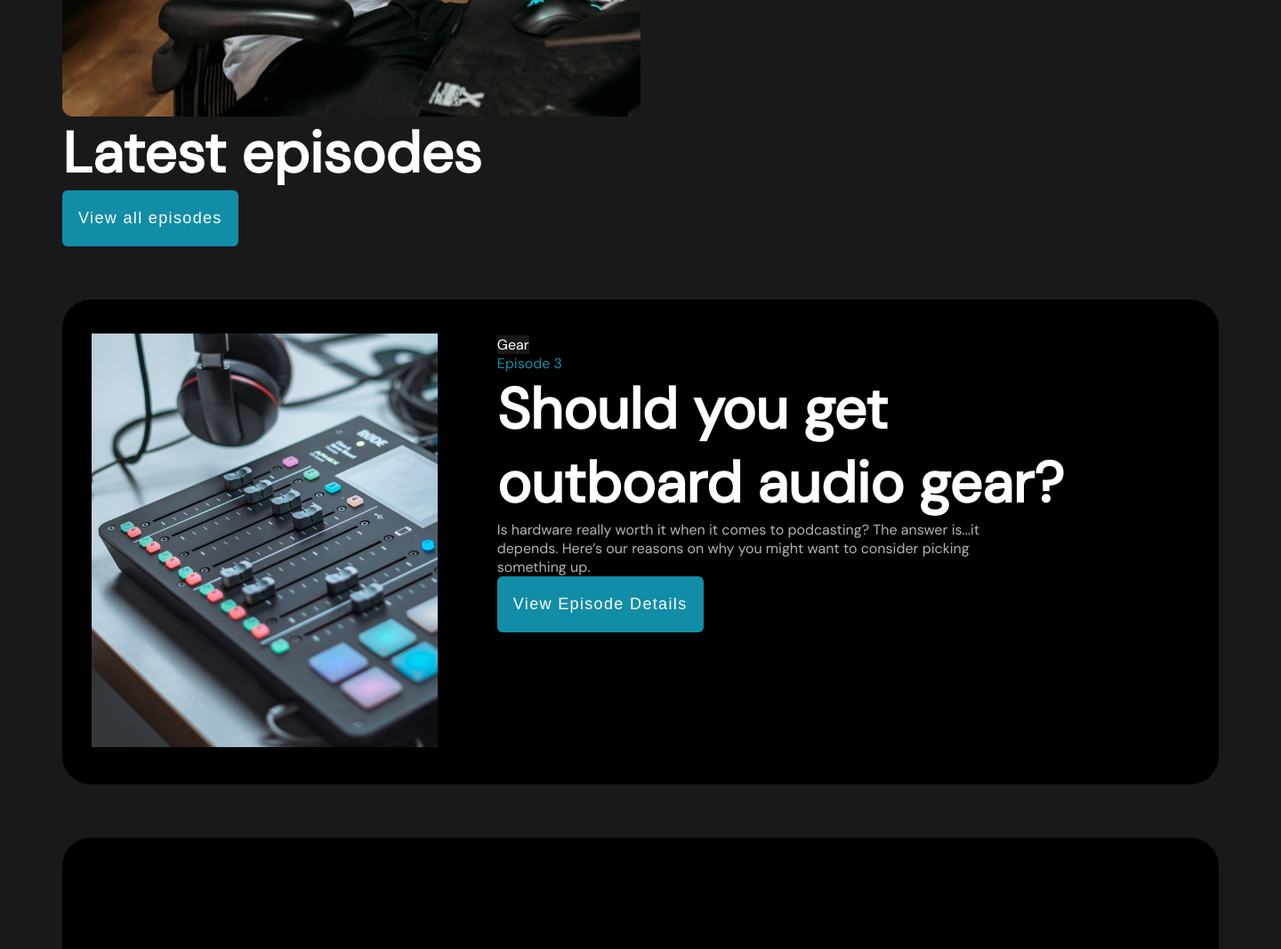
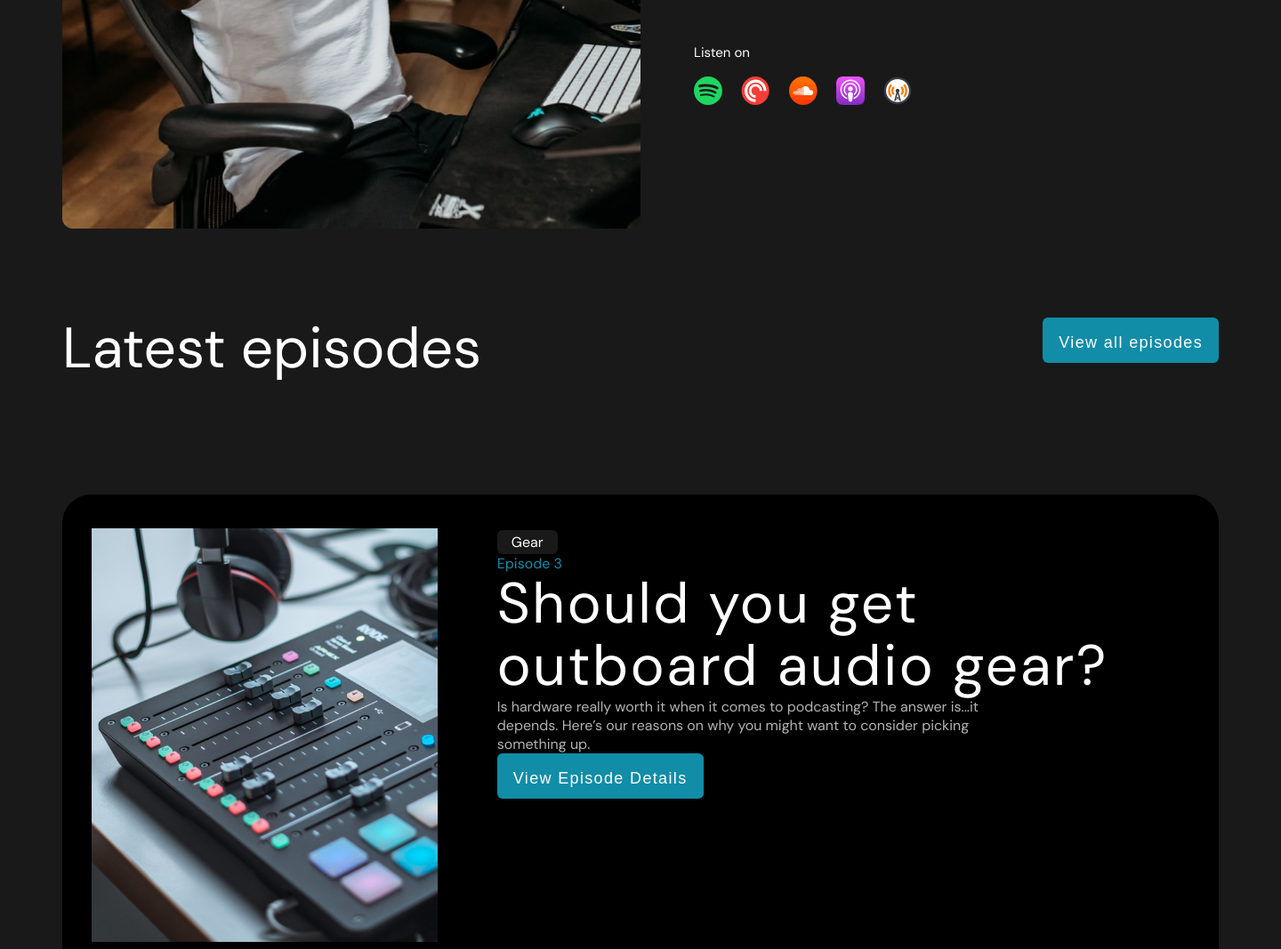
Before and after one commit to igshipilov/pet-LandingPage, a website: page src/index.html in a window 1280 px wide. Shown: the part 780-1847 px from the top of the page at 89% size, 1440 px wide, since content can reach past the window. Drawn offline with Linux system fonts and the light colour scheme.

Commit message:
fix header, main top part, make line between, minor fixes

```diff
--- a/src/index.html
+++ b/src/index.html
@@ -31,24 +31,25 @@
 
         <div class="first-block__content">
           <div class="first-block__title">
-            <h1>Take your<br />podcast to the<br />next <strong>level</strong></h1>
+            <p class="title">Take your<br />podcast to the<br />next <strong>level</strong></p>
           </div>
 
           <div class="first-block__audio-platforms">
-            <p>Listen on</p>
-            <img src="../src/files/svg/music/1-spotify.svg" alt="spotify" />
-            <img src="../src/files/svg/music/2-red.svg" alt="wtf1" />
-            <img src="../src/files/svg/music/3-soundcloud.svg" alt="soundCloud" />
-            <img src="../src/files/svg/music/4-purple.svg" alt="wtf2" />
-            <img src="../src/files/svg/music/5-orange.svg" alt="wtf3" />
+            <p class="listen-on">Listen on</p>
+            <img src="../src/files/svg/music/1-spotify.svg" alt="spotify" class="icon" />
+            <img src="../src/files/svg/music/2-red.svg" alt="wtf1" class="icon" />
+            <img src="../src/files/svg/music/3-soundcloud.svg" alt="soundCloud" class="icon" />
+            <img src="../src/files/svg/music/4-purple.svg" alt="wtf2" class="icon" />
+            <img src="../src/files/svg/music/5-orange.svg" alt="wtf3" class="icon" />
           </div>
         </div>
 
       </div>
 
-
-      <h2>Latest episodes</h2>
-      <button>View all episodes</button>
+      <div class="line-between">
+        <p class="title-two">Latest episodes</p>
+        <button>View all episodes</button>
+      </div>
 
 
       <div class="episodes">
@@ -60,9 +61,9 @@
           </div>
 
           <div class="episode__content">
-            <span class="category">Gear</span>
+            <div class="category">Gear</div>
             <p class="subtitle">Episode 3</p>
-            <h2>Should you get <br />outboard audio gear?</h2>
+            <p2 class="title-two">Should you get <br />outboard audio gear?</p2>
             <p class="text-description">
               Is hardware really worth it when it comes to podcasting? The answer
               is...it <br /> depends. Here’s our reasons on why you might want to consider
--- a/src/styles.css
+++ b/src/styles.css
@@ -1,4 +1,16 @@
-@import url('https://fonts.googleapis.com/css2?family=DM+Sans:opsz@9..40&display=swap');
+/* @import url('https://fonts.googleapis.com/css2?family=DM+Sans:opsz@9..40&display=swap'); */
+
+@font-face {
+  font-family: "DM Sans";
+  src: url('../src/files/fonts/DMSans_18pt-Regular.ttf');
+  font-weight: 400;
+}
+
+@font-face {
+  font-family: 'DM Sans';
+  src: url('../src/files/fonts/DMSans_18pt-Bold.ttf');
+  font-weight: 700;
+}
 
 :root {
   --color-text: #FFF;
@@ -11,17 +23,66 @@
   /* размер учитывается только по width и height,
   не учитываются padding и margin*/
   box-sizing: border-box;
+
   padding: 0;
   margin: 0;
 }
 
+header {
+  display: flex;
+  justify-content: space-between;
+  align-items: center;
+
+  margin-top: 43px;
+  margin-bottom: 83px;
+}
+
 body {
-  font-family: "DM Sans";
+  width: 1440px;
+  font-family: "DM Sans", sans-serif;
+  font-weight: 400;
   color: var(--color-text);
   background-color: var(--color-main);
 
   padding: 0 70px;
+  margin: 0 auto;
 }
+
+.title {
+  font-size: 70px;
+}
+
+.listen-on {
+  font-size: 15px;
+  margin-top: 90px;
+  margin-bottom: 15px;
+  line-height: 24px;
+}
+
+.icon {
+  margin-right: 17px;
+}
+
+.line-between {
+  display: flex;
+  width: 1300px;
+  height: 99px;
+  flex-shrink: 0;
+  justify-content: space-between;
+
+  margin: 100px 0 40px;
+}
+
+.title-two {
+  font-size: 64px;
+  line-height: 70px;
+}
+
+
+.episodes .title-two {
+  letter-spacing: 2.56px;
+}
+
 
 .block {
   background-color: var(--cards-color);
@@ -33,10 +94,11 @@ body {
 
 
 
-/* .episodes {
+.episodes {
   display: flex;
   flex-direction: column;
-} */
+  justify-content: space-between;
+}
 
 .episodes__episode {
   display: flex;
@@ -71,8 +133,14 @@ body {
 }
 
 .category {
+  display: inline-block;
+  width: auto;
+  height: auto;
+  background-color: var(--color-main);
+  border-radius: 6px;
+  line-height: 27px;
+  padding: 0 16px;
 
-  background-color: var(--color-main);
 }
 
 h2 {
@@ -109,7 +177,8 @@ h2 {
 button {
   cursor: pointer;
   font-size: 18px;
-  line-height: 27px;
+
+  height: 51px;
 
   border-radius: 6px;
   border: none;
@@ -117,23 +186,11 @@ button {
   color: var(--color-text);
   background-color: var(--color-accent);
 
-
-  /* width: 208px;
-  height: 51px; */
-
-  /* width: auto;
-  height: auto; */
-
   padding: 1em 1em;
   letter-spacing: 0.075em;
-
 }
 
-header {
-  display: flex;
-  justify-content: space-between;
-  align-items: center;
-}
+
 
 nav ul li a {
   color: var(--color-text);
```
Also changed, not shown: src/files/fonts/DMSans-VariableFont_opsz,wght.ttf (added), src/files/fonts/DMSans_18pt-Bold.ttf (added), src/files/fonts/DMSans_18pt-Regular.ttf (added).
